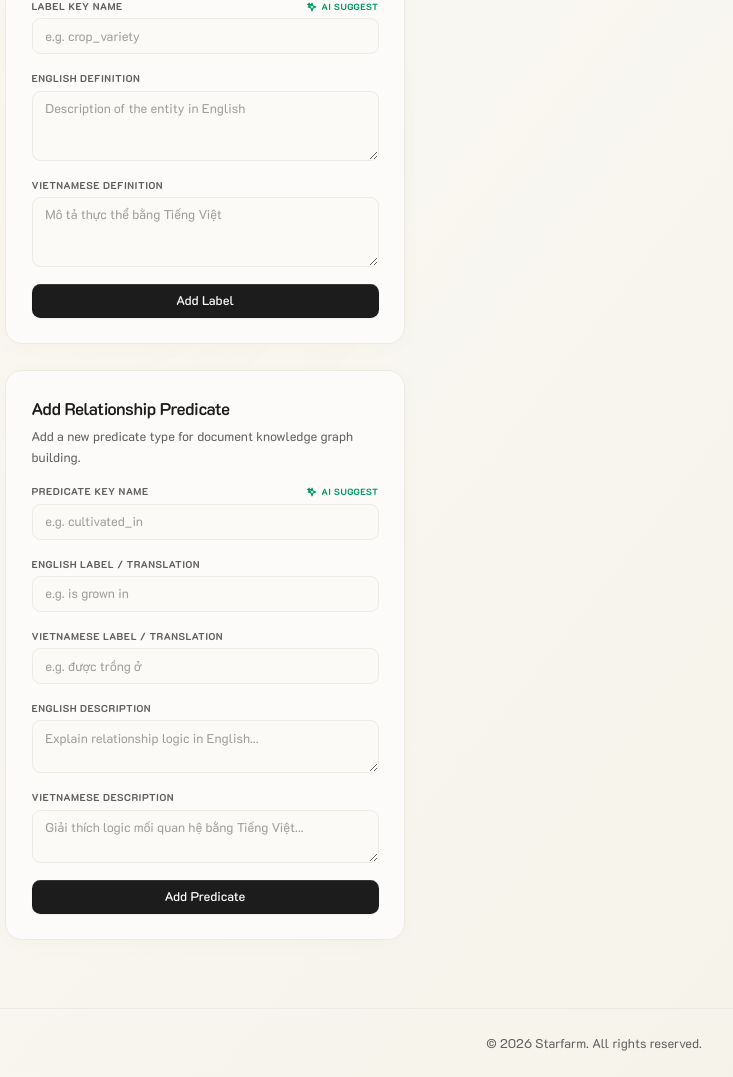
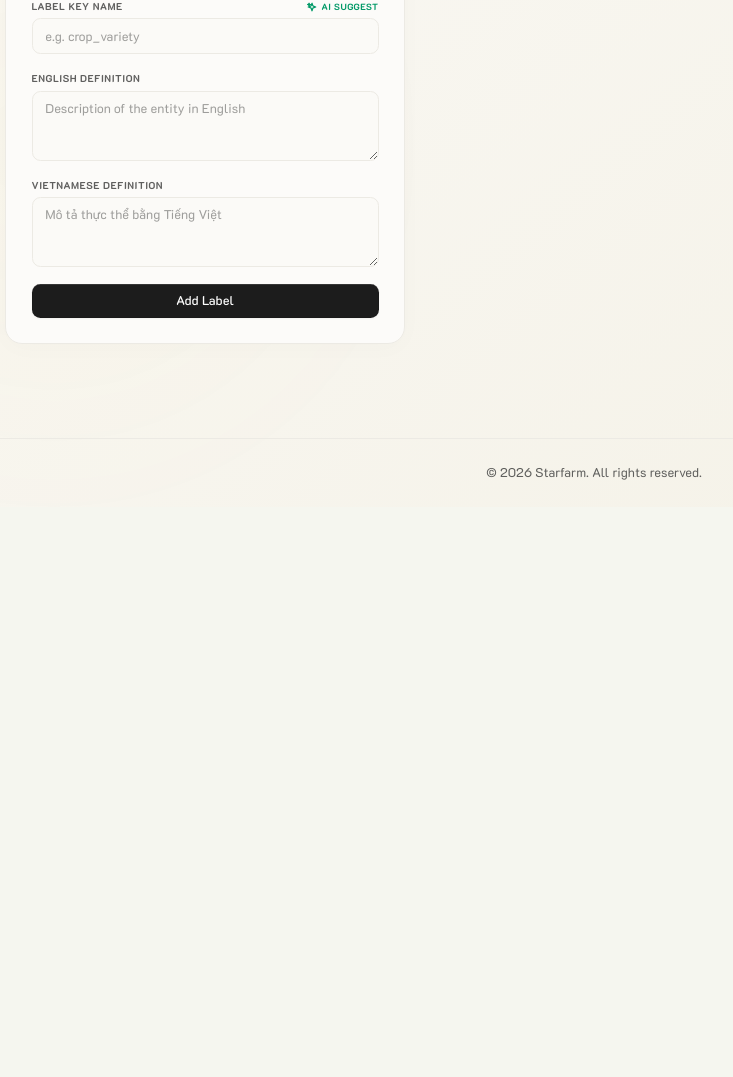
Before and after one commit to itsquockhang/STAR-FRAM, a FastAPI app: template src/templates/settings.html in a window 1280 px wide. Shown: the part 554-1631 px from the top of the page, without its empty margins (46-779 px from the left). After the commit the page ends 1034 px from the top, so only its background shows below. Run offline with FastAPI, Linux system fonts and the light colour scheme; the template is opened without the code that fills it, so the values that code supplies are empty; parts of the project's set-up code (start-up, migrations or seed data) failed here and were passed over.

Commit message:
feat: toggle left Add cards (Label & Predicate) along with right tables based on selected tab in Settings

```diff
--- a/src/templates/settings.html
+++ b/src/templates/settings.html
@@ -92,7 +92,7 @@
         </div>
 
         <!-- Add Custom Label -->
-        <div id="addLabelCard" class="settings-card bg-[#fcfbf9] border border-[#eceae4] rounded-2xl p-6 shadow-[0_4px_24px_rgba(28,28,28,0.02)]">
+        <div id="panel-left-labels-tab" class="settings-tab-panel settings-card bg-[#fcfbf9] border border-[#eceae4] rounded-2xl p-6 shadow-[0_4px_24px_rgba(28,28,28,0.02)]">
           <h2 class="text-base font-semibold tracking-tight mb-1">Add Label Definition</h2>
           <p class="text-xs text-[#5f5f5d] leading-relaxed mb-4">
             Add a new entity type and supply descriptions in both English and Vietnamese.
@@ -203,7 +203,7 @@
         </div>
 
         <!-- Add Custom Predicate -->
-        <div id="addPredicateCard" class="settings-card bg-[#fcfbf9] border border-[#eceae4] rounded-2xl p-6 shadow-[0_4px_24px_rgba(28,28,28,0.02)]">
+        <div id="panel-left-predicates-tab" class="settings-tab-panel hidden settings-card bg-[#fcfbf9] border border-[#eceae4] rounded-2xl p-6 shadow-[0_4px_24px_rgba(28,28,28,0.02)]">
           <h2 class="text-base font-semibold tracking-tight mb-1">Add Relationship Predicate</h2>
           <p class="text-xs text-[#5f5f5d] leading-relaxed mb-4">
             Add a new predicate type for document knowledge graph building.
@@ -834,10 +834,12 @@
     }
 
     function switchSettingsTab(tabId) {
-      // Hide all panels
+      // Hide all panels (both left and right side tabs)
       document.querySelectorAll('.settings-tab-panel').forEach(p => p.classList.add('hidden'));
-      // Show chosen panel
+
+      // Show chosen panels (both left and right sides)
       document.getElementById('panel-' + tabId).classList.remove('hidden');
+      document.getElementById('panel-left-' + tabId).classList.remove('hidden');
 
       // Update button styles
       document.querySelectorAll('[id^="btn-"]').forEach(btn => {
```
